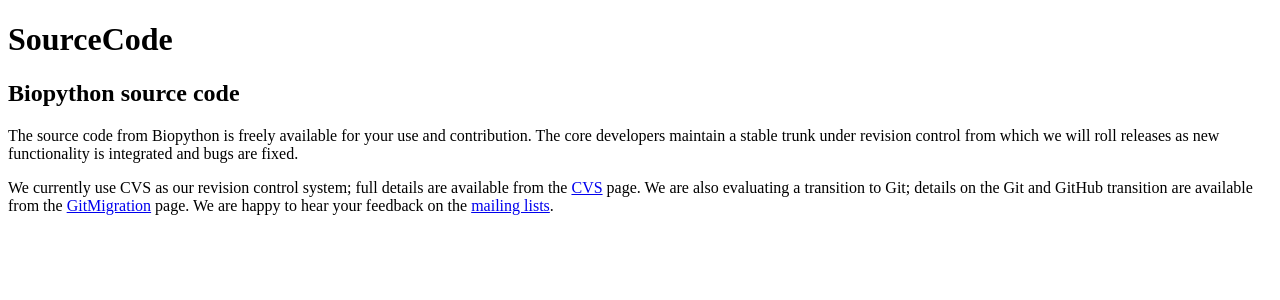
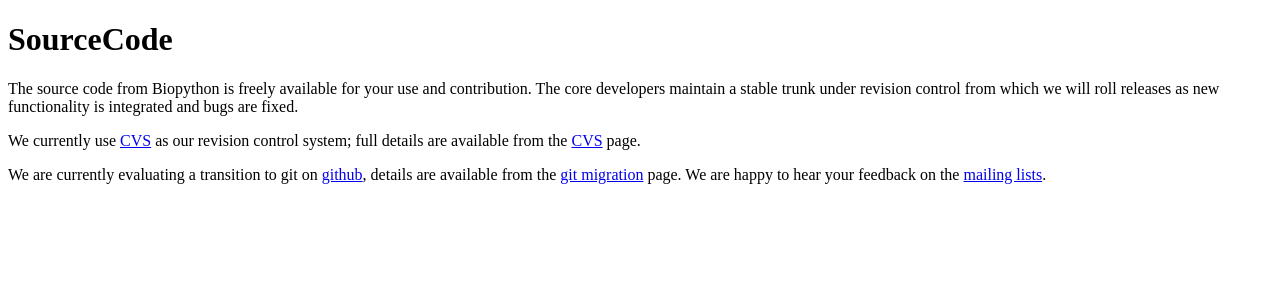
Before and after one commit to biopython/biopython.github.io, a Jekyll site: the page built from wiki/SourceCode.md, in a window 1280 px wide. Shown: the top 300 px of the page. Built offline with Jekyll 4.4.1, drawn with Linux system fonts in a browser that asks for light colours.

Commit message:
Layout mostly.

```diff
--- a/wiki/SourceCode.md
+++ b/wiki/SourceCode.md
@@ -4,17 +4,15 @@ permalink: wiki/SourceCode
 layout: wiki
 ---
 
-Biopython source code
----------------------
-
 The source code from Biopython is freely available for your use and
 contribution. The core developers maintain a stable trunk under revision
 control from which we will roll releases as new functionality is
 integrated and bugs are fixed.
 
-We currently use CVS as our revision control system; full details are
-available from the [CVS](CVS "wikilink") page. We are also evaluating a
-transition to Git; details on the Git and GitHub transition are
-available from the [GitMigration](GitMigration "wikilink") page. We are
-happy to hear your feedback on the [ mailing
-lists](Mailing_lists "wikilink").
+We currently use [CVS](CVS "wikilink") as our revision control system;
+full details are available from the [CVS](CVS "wikilink") page.
+
+We are currently evaluating a transition to git on
+[github](http://www.github.com), details are available from the [git
+migration](GitMigration "wikilink") page. We are happy to hear your
+feedback on the [ mailing lists](Mailing_lists "wikilink").
```
Also changed, not shown: 1 other file.
